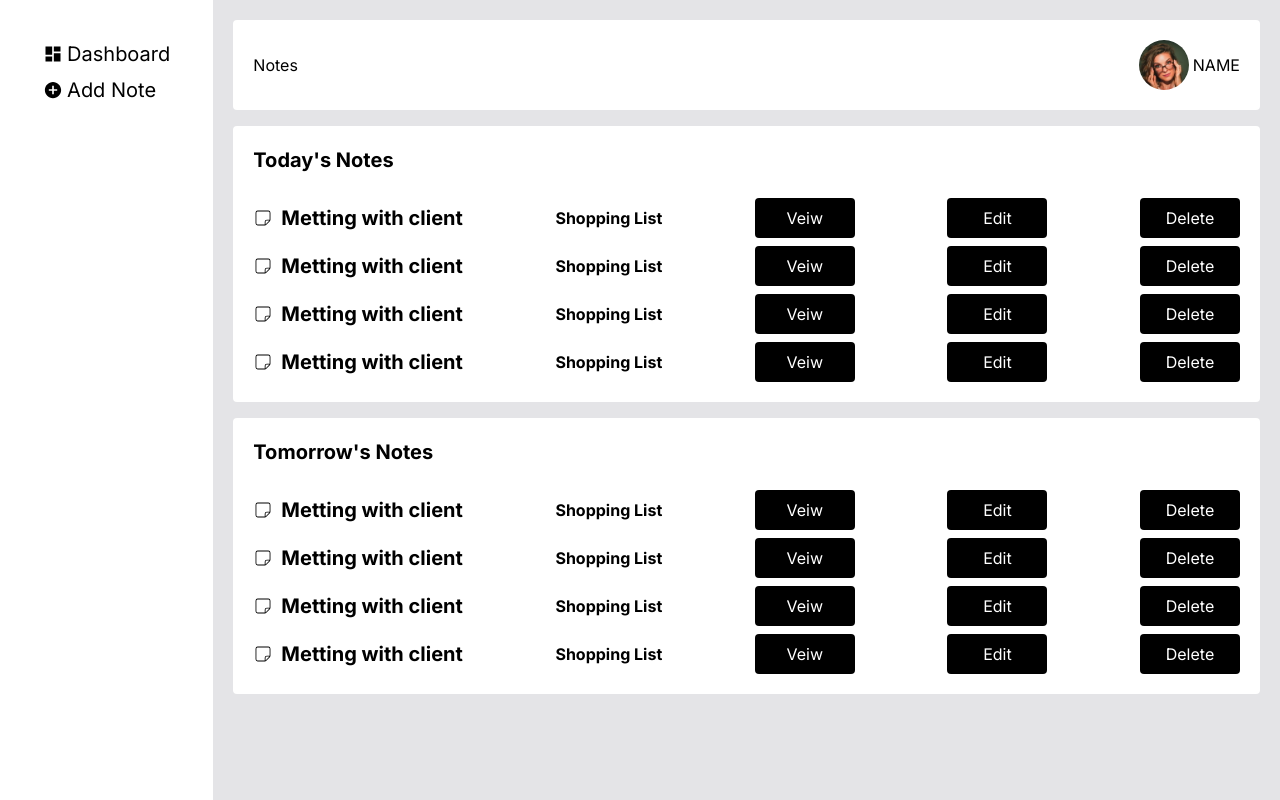
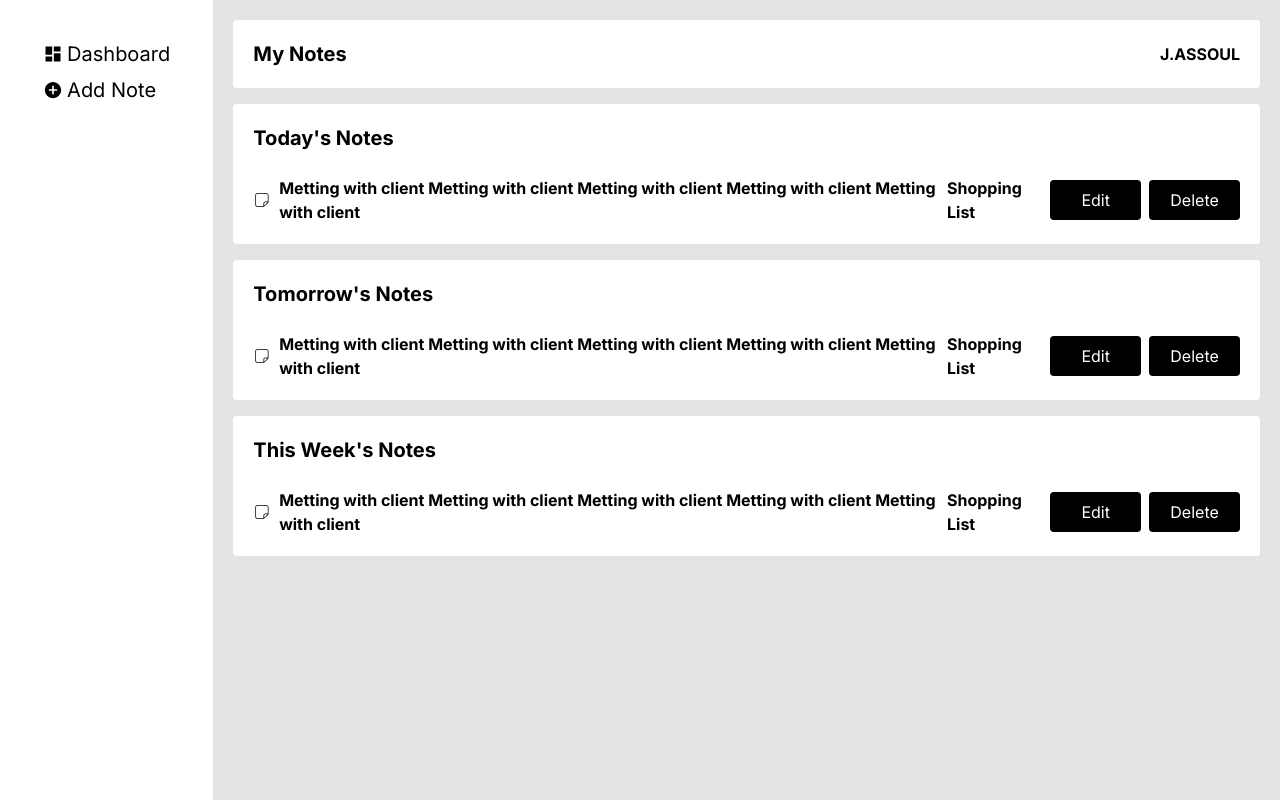
Before and after one commit to assouljawad/Notes_Dashbord, a Next.js app: page /dashboard in a window 1280 px wide. Built offline with nearby package versions, Linux system fonts and the light colour scheme.

Commit message:
handel the states of the clicl event on all sections

```diff
--- a/app/dashboard/page.jsx
+++ b/app/dashboard/page.jsx
@@ -1,11 +1,17 @@
+'use client'
 import React from "react";
 import Link from "next/link";
 import Image from "next/image";
 import { MdDashboard } from "react-icons/md";
 import { IoMdAddCircle } from "react-icons/io";
 import Notecard from "@/components/notecard"
+import { useEffect, useState } from "react";
+import Addnote from "@/components/addnote";
+import Deletenote from "@/components/deletenote";
 
 function Page() {
+  const [addNote, setaddNote] = useState(false)
+  const [deleteNote, setdeleteNote] = useState(false)
   return (
     <div className="flex h-screen">
       <div className="bg-white w-1/6 flex flex-col justify-start py-10 items-center shadow-[rgba(0,0,15,0.5)_55px_0px_0px_0px]">
@@ -14,7 +20,9 @@ function Page() {
             <MdDashboard />
             Dashboard
           </Link>
-          <span className="flex items-center gap-1 text-xl">
+          <span className="flex items-center gap-1 text-xl cursor-pointer" onClick={()=>{
+            setaddNote(true)
+          }}>
             <IoMdAddCircle />
             Add Note
           </span>
@@ -22,38 +30,35 @@ function Page() {
       </div>
       <div className="bg-zinc-200 w-5/6 p-5 flex flex-col gap-4">
         <div className="flex justify-between bg-white p-5 rounded items-center">
-          <h1>Notes</h1>
+          <h1 className="text-xl font-bold">My Notes</h1>
           <div className="flex items-center gap-1">
-            <Image
-              src={"/a1.jpg"}
-              width={50}
-              height={50}
-              className="rounded-full"
-            />
-            <span className="uppercase">Name</span>
+            <span className="uppercase font-bold">j.assoul</span>
           </div>
         </div>
         <div className="bg-white p-5 rounded">
           <h1 className="text-xl font-bold">Today's Notes</h1>
           <br></br>
-          <div className="flex flex-col gap-2">
-            <Notecard/>
-            <Notecard/>
-            <Notecard/>
-            <Notecard/>
+          <div className="flex flex-col gap-4">
+            <Notecard setaddNote={setaddNote} setdeleteNote={setdeleteNote}/>
           </div>
         </div>
         <div className="bg-white p-5 rounded">
           <h1 className="text-xl font-bold">Tomorrow's Notes</h1>
           <br></br>
-          <div className="flex flex-col gap-2">
-            <Notecard/>
-            <Notecard/>
-            <Notecard/>
-            <Notecard/>
+          <div className="flex flex-col gap-4">
+            <Notecard setaddNote={setaddNote} setdeleteNote={setdeleteNote}/>
+          </div>
+        </div>
+        <div className="bg-white p-5 rounded">
+          <h1 className="text-xl font-bold">This Week's Notes</h1>
+          <br></br>
+          <div className="flex flex-col gap-4">
+            <Notecard setaddNote={setaddNote} setdeleteNote={setdeleteNote}/>
           </div>
         </div>
       </div>
+        {addNote ? <Addnote setaddNote={setaddNote}/> : null }
+        {deleteNote ? <Deletenote setdeleteNote={setdeleteNote}/> : null }
     </div>
   );
 }
--- a/components/addnote.jsx
+++ b/components/addnote.jsx
@@ -1,25 +1,98 @@
-import React from 'react'
+import React from "react";
 import { FaRegTrashAlt } from "react-icons/fa";
 import { MdEditDocument } from "react-icons/md";
 import { IoMdClose } from "react-icons/io";
 
-
-
-function Addnote() {
+function Addnote({ setaddNote }) {
   return (
-    <div>
-        <div>
-            <div>
-            <FaRegTrashAlt />
-            <MdEditDocument />
-            </div>
-            <div>
-            <IoMdClose />
-            </div>
+    <div className="fixed z-50 bg-slate-400/80 w-full h-screen flex flex-col items-center justify-center">
+      <div className="w-3/6 mx-auto bg-white p-10 rounded">
+        <div className="flex gap-2 justify-between">
+          <div className="flex gap-4">
+            <FaRegTrashAlt className="cursor-pointer text-2xl"/>
+            <MdEditDocument className="cursor-pointer text-2xl" />
+          </div>
+          <div>
+            <IoMdClose
+              className="cursor-pointer text-2xl"
+              onClick={() => {
+                setaddNote(false);
+              }}
+            />
+          </div>
         </div>
-
+        <div className=" flex flex-col gap-4 mt-5">
+          <h1 className="text-xl font-bold">Add Note</h1>
+          <input
+            className="bg-zinc-100 p-2 rounded w-full"
+            type="text"
+            placeholder="Note Title"
+          />
+          <div>
+            <ul class="items-center w-full text-sm font-medium text-gray-900 bg-white border border-gray-200 rounded-lg sm:flex dark:bg-gray-700 dark:border-gray-600 dark:text-white">
+              <li class="w-full border-b border-gray-200 sm:border-b-0 sm:border-r dark:border-gray-600">
+                <div class="flex items-center ps-3">
+                  <input
+                    id="today"
+                    type="checkbox"
+                    value=""
+                    class="w-4 h-4 text-blue-600 bg-gray-100 border-gray-300 rounded focus:ring-blue-500 dark:focus:ring-blue-600 dark:ring-offset-gray-700 dark:focus:ring-offset-gray-700 focus:ring-2 dark:bg-gray-600 dark:border-gray-500"
+                  />
+                  <label
+                    for="today"
+                    class="w-full py-3 ms-2 text-sm font-medium text-gray-900 dark:text-gray-300"
+                  >
+                    Today's Notes
+                  </label>
+                </div>
+              </li>
+              <li class="w-full border-b border-gray-200 sm:border-b-0 sm:border-r dark:border-gray-600">
+                <div class="flex items-center ps-3">
+                  <input
+                    id="tomorrow"
+                    type="checkbox"
+                    value=""
+                    class="w-4 h-4 text-blue-600 bg-gray-100 border-gray-300 rounded focus:ring-blue-500 dark:focus:ring-blue-600 dark:ring-offset-gray-700 dark:focus:ring-offset-gray-700 focus:ring-2 dark:bg-gray-600 dark:border-gray-500"
+                  />
+                  <label
+                    for="tomorrow"
+                    class="w-full py-3 ms-2 text-sm font-medium text-gray-900 dark:text-gray-300"
+                  >
+                    Tomorrow's Notes
+                  </label>
+                </div>
+              </li>
+              <li class="w-full border-b border-gray-200 sm:border-b-0 sm:border-r dark:border-gray-600">
+                <div class="flex items-center ps-3">
+                  <input
+                    id="Week"
+                    type="checkbox"
+                    value=""
+                    class="w-4 h-4 text-blue-600 bg-gray-100 border-gray-300 rounded focus:ring-blue-500 dark:focus:ring-blue-600 dark:ring-offset-gray-700 dark:focus:ring-offset-gray-700 focus:ring-2 dark:bg-gray-600 dark:border-gray-500"
+                  />
+                  <label
+                    for="Week"
+                    class="w-full py-3 ms-2 text-sm font-medium text-gray-900 dark:text-gray-300"
+                  >
+                    This Week's Notes
+                  </label>
+                </div>
+              </li>
+            </ul>
+          </div>
+          <textarea
+            id="note"
+            rows="8"
+            class="block p-2.5 w-full  text-gray-900 bg-zinc-100 rounded-lg border border-gray-300 focus:ring-blue-500 focus:border-blue-500 dark:bg-gray-700 dark:border-gray-600 dark:placeholder-gray-400 dark:text-white dark:focus:ring-blue-500 dark:focus:border-blue-500"
+            placeholder="Write your Notes here..."
+          />
+          <div className="flex justify-end">
+            <button className="bg-black text-white p-2 w-[100px] rounded">Save</button>
+          </div>
+        </div>
+      </div>
     </div>
-  )
+  );
 }
 
-export default Addnote
+export default Addnote;
--- /dev/null
+++ b/components/deletenote.jsx
@@ -0,0 +1,31 @@
+import React from "react";
+
+function Deletenote({setdeleteNote}) {
+  return (
+    <div className="fixed z-50 bg-slate-400/80 w-full h-screen flex flex-col items-center justify-center">
+      <div className="w-3/6 mx-auto bg-white p-10 rounded flex flex-col items-center gap-4">
+        <h1>Delete Note</h1>
+        <div className="flex gap-4">
+          <button
+            className="bg-red-500 text-white p-2 w-[100px] rounded"
+            onClick={() => {
+              setdeleteNote(false);
+            }}
+          >
+            Yes
+          </button>
+          <button
+            className="bg-green-500 text-white p-2 w-[100px] rounded"
+            onClick={() => {
+              setdeleteNote(false);
+            }}
+          >
+            No
+          </button>
+        </div>
+      </div>
+    </div>
+  );
+}
+
+export default Deletenote;
--- a/components/notecard.jsx
+++ b/components/notecard.jsx
@@ -1,21 +1,22 @@
 import React from "react";
 import { CiStickyNote } from "react-icons/ci";
 
-function Notecard() {
+function Notecard({setaddNote, setdeleteNote}) {
   return (
     <div className="flex gap-2 items-center justify-between">
       <div className="flex gap-2 items-center">
         <CiStickyNote className="text-xl" />
-        <p className="text-xl font-bold">Metting with client</p>
+        <p className="font-bold">Metting with client Metting with client Metting with client Metting with client Metting with client</p>
       </div>
       <p className="font-bold">Shopping List</p>
-      <button className="bg-black text-white p-2 w-[100px] rounded">
-        Veiw
-      </button>
-      <button className="bg-black text-white p-2 w-[100px] rounded">
+      <button className="bg-black text-white p-2 w-[100px] rounded" onClick={()=>{
+       setaddNote(true)
+      }}>
         Edit
       </button>
-      <button className="bg-black text-white p-2 w-[100px] rounded">
+      <button className="bg-black text-white p-2 w-[100px] rounded" onClick={()=>{
+        setdeleteNote(true)
+      }}>
         Delete
       </button>
     </div>
```
